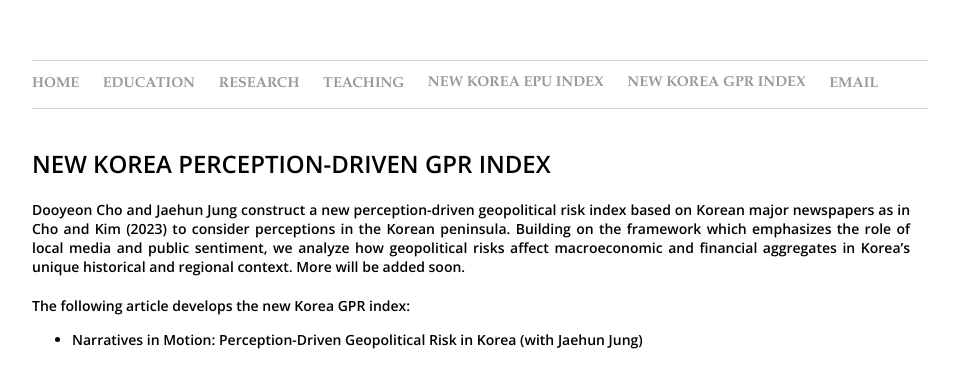
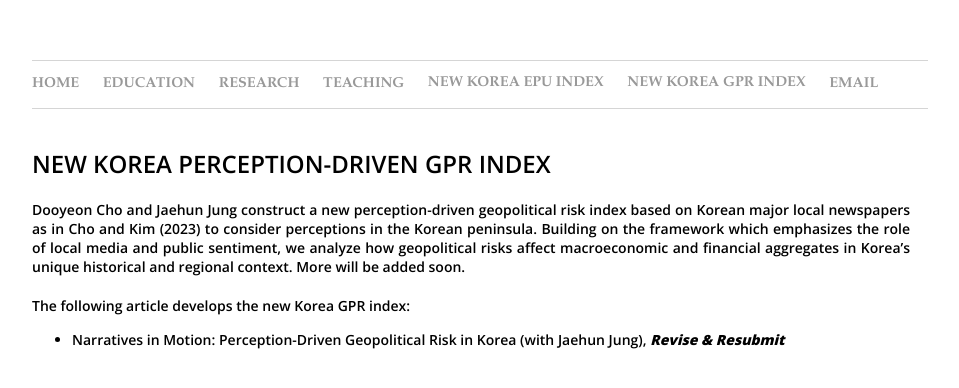
Before and after one commit to dooyeoncho/dooyeoncho.github.io, a Jekyll site: the page built from pages/new_korean_gpr_index.html, in a window 1280 px wide. Shown: the top 388 px of the page, without its empty margins (160-1119 px from the left). Built offline with Jekyll 4.4.1, drawn with Linux system fonts in a browser that asks for light colours.

Commit message:
Update new_korean_gpr_index.html

```diff
--- a/pages/new_korean_gpr_index.html
+++ b/pages/new_korean_gpr_index.html
@@ -45,7 +45,7 @@ span.highlight-title {
 </div>
 
 <div><b>
-			<div><span class="highlight-title">Dooyeon Cho and Jaehun Jung construct a new perception-driven geopolitical risk index based on Korean major newspapers as in Cho and Kim (2023) to consider perceptions in the Korean peninsula. Building on the framework which emphasizes the role of local media and public sentiment, we analyze how geopolitical
+			<div><span class="highlight-title">Dooyeon Cho and Jaehun Jung construct a new perception-driven geopolitical risk index based on Korean major local newspapers as in Cho and Kim (2023) to consider perceptions in the Korean peninsula. Building on the framework which emphasizes the role of local media and public sentiment, we analyze how geopolitical
 risks affect macroeconomic and financial aggregates in Korea’s unique historical and regional context. More will be added soon.
       </span> &nbsp;
 </b>
@@ -55,7 +55,7 @@ risks affect macroeconomic and financial aggregates in Korea’s unique historic
 <div><b>
 			<div><span class="highlight-title">The following article develops the new Korea GPR index:</span></b> &nbsp;
 		<ul>
-			<span class="highlight-title"><li>Narratives in Motion: Perception-Driven Geopolitical Risk in Korea (with Jaehun Jung)</li></span>  &nbsp;
+			<span class="highlight-title"><li>Narratives in Motion: Perception-Driven Geopolitical Risk in Korea (with Jaehun Jung), <em property="italic"><b>Revise & Resubmit</b></em></li></span>  &nbsp;
 			                </ul>
 
 </div>&nbsp;&nbsp;&nbsp;&nbsp;
```
